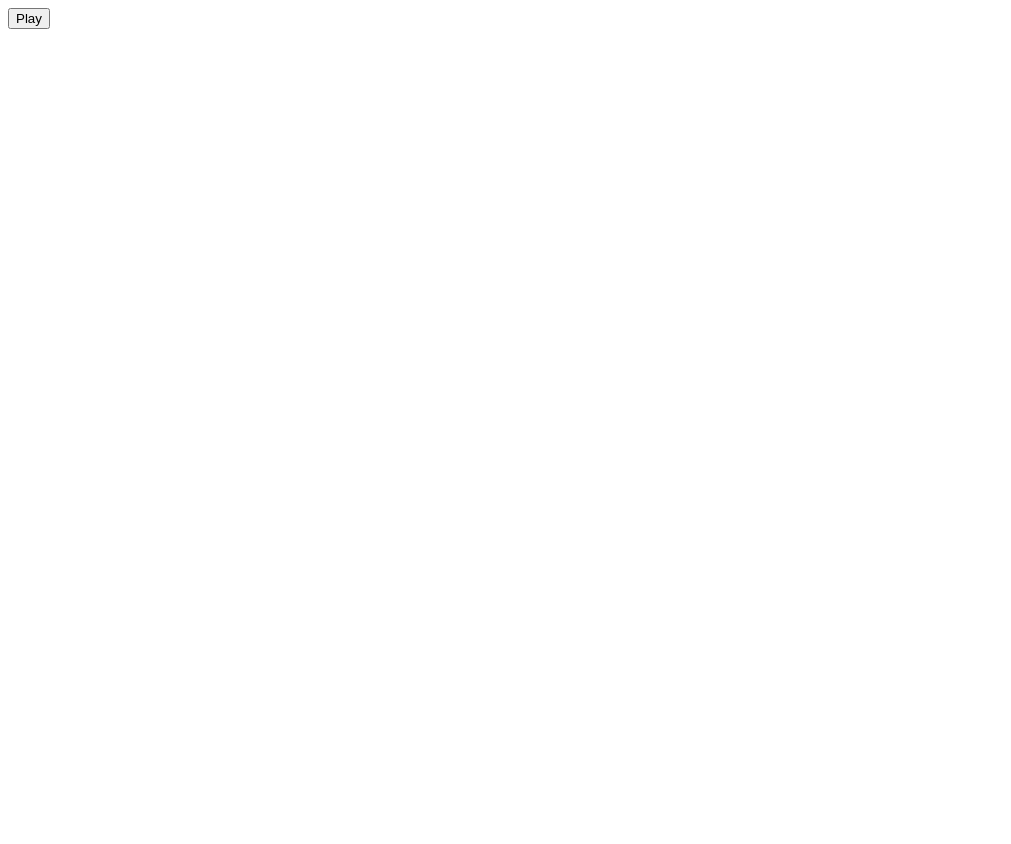
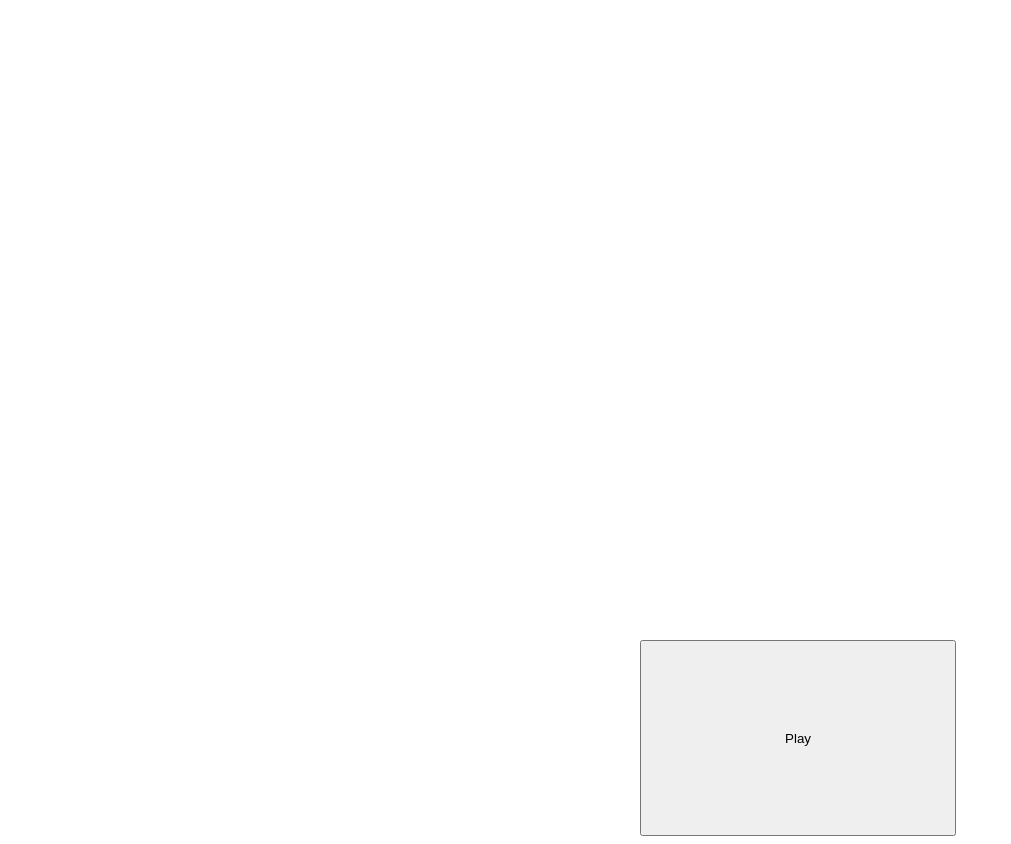
Before and after one commit to BombaStudio/JumpStory, a plain HTML site: page index.html in a window 1280 px wide. Shown: the whole page, without its empty margins (0-1011 px from the left). Before the commit the page ends 800 px from the top, so only its background shows below. Drawn offline with Linux system fonts and the light colour scheme.

Commit message:
Update index.html

```diff
--- a/index.html
+++ b/index.html
@@ -9,6 +9,15 @@
     width: 100%;
     height: 100%;
    }
+   .canvas a {
+    text-decoration: none
+   }
+   .canvas a button {
+    width: 25%;
+    height: 25%;
+    margin-top: 50%;
+    margin-left: 50%;
+   }
   </style>
  <head>
  <body>
```
